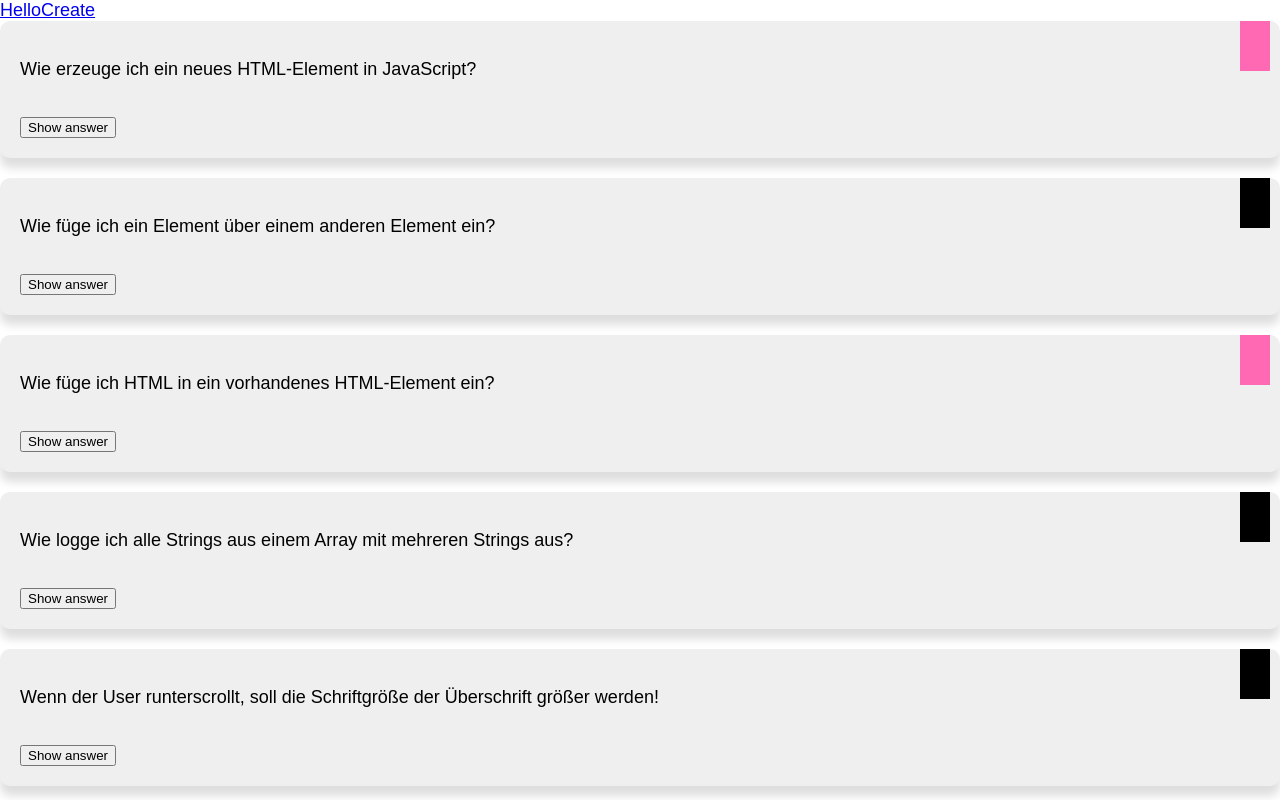
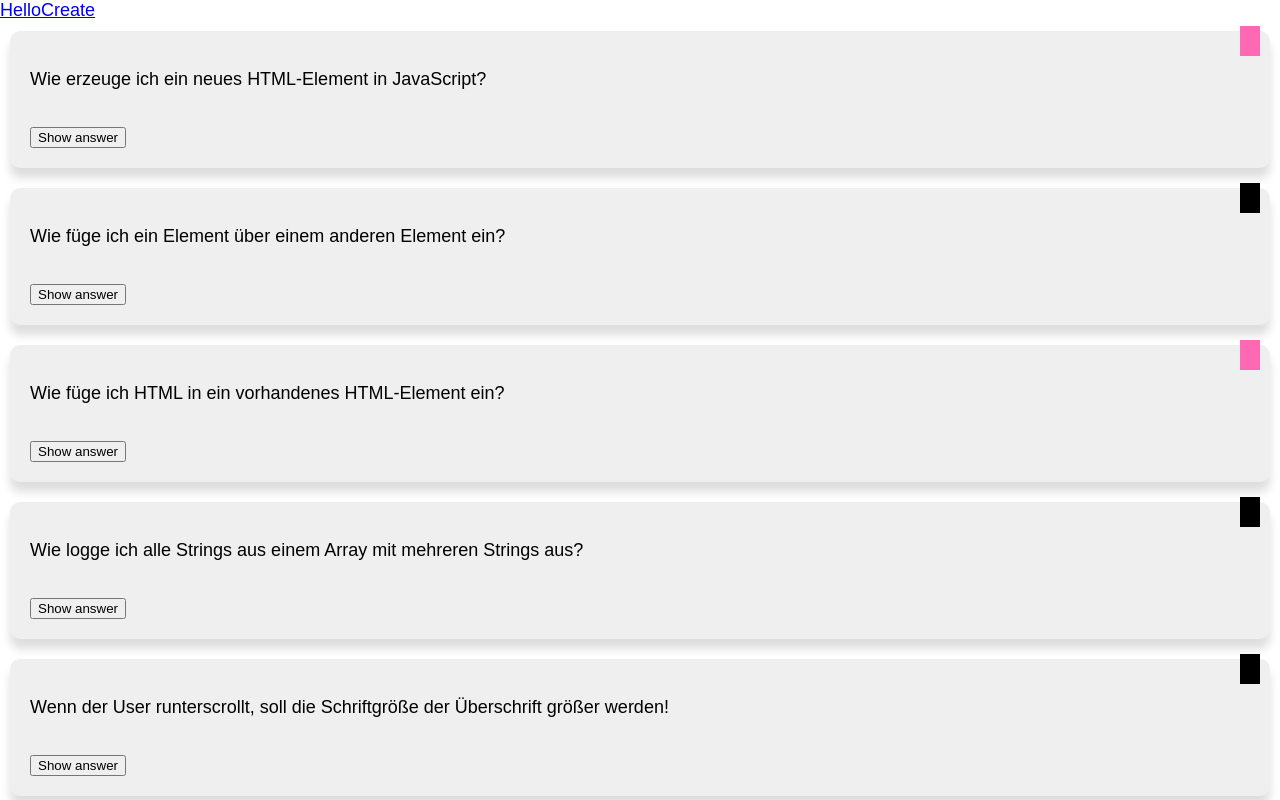
Before and after one commit to badabam/scrum-board-example, a React (Create React App) app: page / in a window 1280 px wide. Shown: the top 800 px of the page. Built offline with nearby package versions, Linux system fonts and the light colour scheme.

Commit message:
Minor improvements

```diff
--- a/src/App.js
+++ b/src/App.js
@@ -21,7 +21,7 @@ function App() {
   return (
     <Router>
       <Nav
-        items={[
+        links={[
           { path: '/', text: 'Hello' },
           { path: '/create', text: 'Create' },
         ]}
--- a/src/Bookmark.js
+++ b/src/Bookmark.js
@@ -1,10 +1,10 @@
 import styled from 'styled-components/macro'
 
 export default styled.div`
-  width: 30px;
-  height: 50px;
+  width: 20px;
+  height: 30px;
   background: ${props => (props.active ? 'hotpink' : 'black')};
   position: absolute;
   right: 10px;
-  top: 0;
+  top: -5px;
 `
--- a/src/Card.js
+++ b/src/Card.js
@@ -22,10 +22,12 @@ export default function Card({
   )
 }
 
-const Answer = styled.p`
+const Answer = styled.pre`
   transition: all 0.3s;
   max-height: ${props => (props.active ? '100px' : '0')};
   overflow-y: hidden;
+  white-space: pre-wrap;
+  word-break: break-all;
 `
 
 const CardWrapper = styled.section`
--- a/src/Home.js
+++ b/src/Home.js
@@ -21,4 +21,5 @@ export default function Home({ cards, toggleBookmark }) {
 const Grid = styled.section`
   display: grid;
   gap: 20px;
+  padding: 10px;
 `
--- a/src/Nav.js
+++ b/src/Nav.js
@@ -1,11 +1,13 @@
 import React from 'react'
 import { Link } from 'react-router-dom'
 
-export default function Nav({ items }) {
+export default function Nav({ links }) {
   return (
     <nav>
-      {items.map(item => (
-        <Link to={item.path}>{item.text}</Link>
+      {links.map(({ path, text }) => (
+        <Link key={path + text} to={path}>
+          {text}
+        </Link>
       ))}
     </nav>
   )
```
